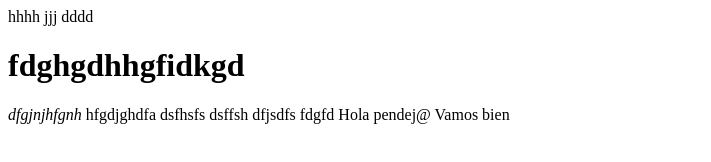
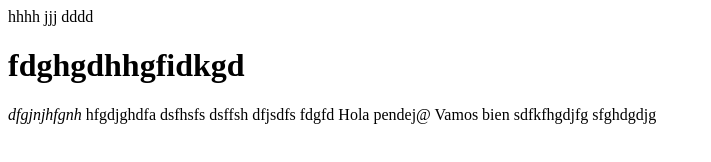
Before and after one commit to Andreaag242/pruebaNumero1, a plain HTML site: page index.html in a window 1280 px wide. Shown: the whole page, without its empty margins (0-711 px from the left). Drawn offline with Linux system fonts and the light colour scheme.

Commit message:
sexta actualizacion

```diff
--- a/index.html
+++ b/index.html
@@ -20,5 +20,7 @@
     fdgfd
     Hola pendej@
     Vamos bien
+    sdfkfhgdjfg
+    sfghdgdjg
 </body>
 </html>
```
Also changed, not shown: img/tempo.txt.
